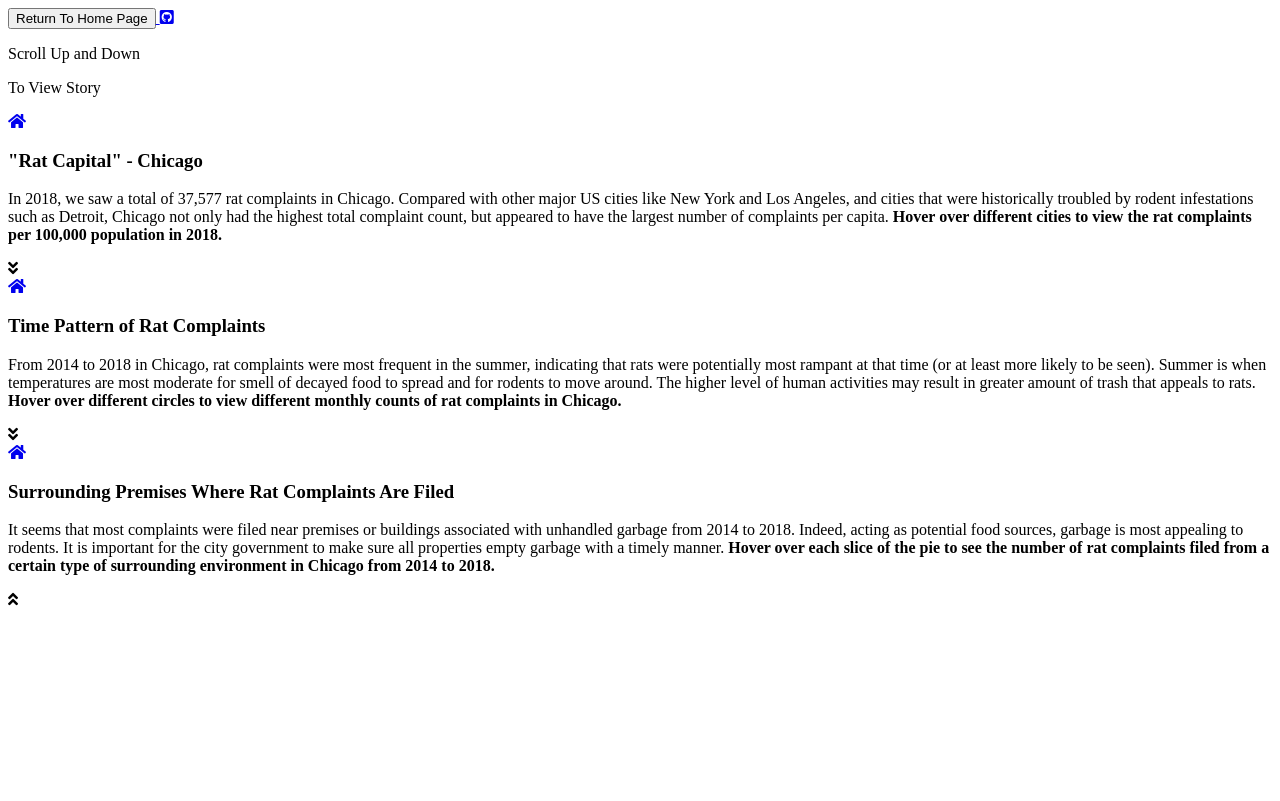
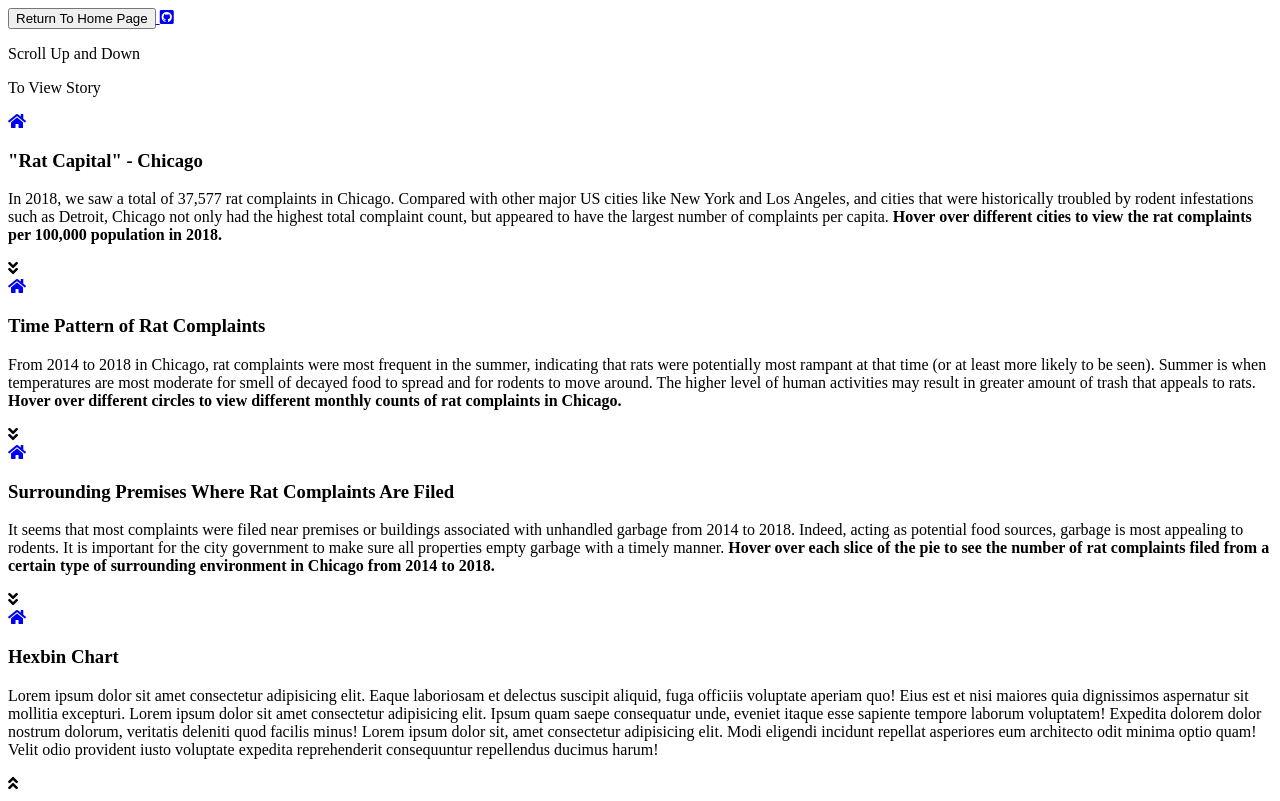
Before and after one commit to heguanelvis/Chicago-Rats-Be-Gone-Storytelling, a website: page src/index.html in a window 1280 px wide. Drawn offline with Linux system fonts and the light colour scheme.

Commit message:
added new slide to construct hexbin chart

```diff
--- a/src/css/style.scss
+++ b/src/css/style.scss
@@ -303,6 +303,29 @@ html, body {
         };
     };
 
+    &:nth-of-type(5) {
+        background: $slide-bg-color;
+        @include mobile-sm {
+            height: 800px;
+        };
+        @include mobile-lg {
+            height: 900px;
+        };
+        @include ssm {
+            height: 100%;
+            min-height: 650px;
+        };
+        @include sm {
+            min-height: 600px;
+        };
+        @include xl {
+            min-height: 580px;
+        };
+        @include xxl {
+            min-height: 710px;
+        };
+    };
+
     .chart-source {
         fill: white;
         text-decoration: underline;
--- a/src/index.html
+++ b/src/index.html
@@ -6,7 +6,8 @@
     <meta name="viewport" content="width=device-width, initial-scale=1.0">
     <meta http-equiv="X-UA-Compatible" content="ie=edge">
     <link id="favicon" rel="shortcut icon" type="image/png" />
-    <link rel="stylesheet" href="https://use.fontawesome.com/releases/v5.7.2/css/all.css" integrity="sha384-fnmOCqbTlWIlj8LyTjo7mOUStjsKC4pOpQbqyi7RrhN7udi9RwhKkMHpvLbHG9Sr" crossorigin="anonymous">
+    <link rel="stylesheet" href="https://use.fontawesome.com/releases/v5.7.2/css/all.css"
+        integrity="sha384-fnmOCqbTlWIlj8LyTjo7mOUStjsKC4pOpQbqyi7RrhN7udi9RwhKkMHpvLbHG9Sr" crossorigin="anonymous">
     <title>Chicago Rats Be Gone D3</title>
 </head>
 
@@ -17,7 +18,8 @@
                 <a href="https://data-driven-dorks.github.io/Chicago-Rats-Be-Gone-Homepage/index.html">
                     <button type="button" class="story-return-btn">Return To Home Page</button>
                 </a>
-                <a class="repo-link text-center" href="https://github.com/data-driven-dorks/Chicago-Rats-Be-Gone-Storytelling">
+                <a class="repo-link text-center"
+                    href="https://github.com/data-driven-dorks/Chicago-Rats-Be-Gone-Storytelling">
                     <i class="fab fa-github-square"></i>
                 </a>
                 <div class="instruction-text text-center">
@@ -29,16 +31,21 @@
             </div>
         </div>
         <div class="row story-section us-map d-flex justify-content-center align-items-center">
-            <div class="homepage-icon"><a href="https://data-driven-dorks.github.io/Chicago-Rats-Be-Gone-Homepage/index.html"><i class="fas fa-home"></i></a></div>
+            <div class="homepage-icon"><a
+                    href="https://data-driven-dorks.github.io/Chicago-Rats-Be-Gone-Homepage/index.html"><i
+                        class="fas fa-home"></i></a></div>
             <div class="col-12 col-sm-5 col-md-4 col-xl-4 text-center">
                 <!-- Description -->
                 <h3>"Rat Capital" - Chicago</h3>
                 <p>
-                    In 2018, we saw a total of 37,577 rat complaints in Chicago. Compared with other major US cities like New York and Los
-                    Angeles, and cities that were historically troubled by rodent infestations such as Detroit, Chicago not only had the
+                    In 2018, we saw a total of 37,577 rat complaints in Chicago. Compared with other major US cities
+                    like New York and Los
+                    Angeles, and cities that were historically troubled by rodent infestations such as Detroit, Chicago
+                    not only had the
                     highest total complaint count, but appeared to have the largest number of complaints per capita.
-                    <strong class="em-graph-instruction">Hover over different cities to view the rat complaints per 100,000
-                    population in 2018.</strong>
+                    <strong class="em-graph-instruction">Hover over different cities to view the rat complaints per
+                        100,000
+                        population in 2018.</strong>
                 </p>
             </div>
             <div id="chart1" class="col-12 col-sm-7 col-md-8 col-xl-7 text-center">
@@ -49,16 +56,22 @@
             </div>
         </div>
         <div class="row story-section step d-flex justify-content-center align-items-center">
-            <div class="homepage-icon"><a href="https://data-driven-dorks.github.io/Chicago-Rats-Be-Gone-Homepage/index.html"><i class="fas fa-home"></i></a></div>
+            <div class="homepage-icon"><a
+                    href="https://data-driven-dorks.github.io/Chicago-Rats-Be-Gone-Homepage/index.html"><i
+                        class="fas fa-home"></i></a></div>
             <div class="col-12 col-sm-5 col-md-4 col-xl-4 text-center">
                 <!-- Description -->
                 <h3>Time Pattern of Rat Complaints</h3>
                 <p>
-                    From 2014 to 2018 in Chicago, rat complaints were most frequent in the summer, indicating that rats were
-                    potentially most rampant at that time (or at least more likely to be seen). Summer is when temperatures are most
-                    moderate for smell of decayed food to spread and for rodents to move around. The higher level of human activities
-                    may result in greater amount of trash that appeals to rats. <strong class="em-graph-instruction">Hover over different
-                    circles to view different monthly counts of rat complaints in Chicago.</strong>
+                    From 2014 to 2018 in Chicago, rat complaints were most frequent in the summer, indicating that rats
+                    were
+                    potentially most rampant at that time (or at least more likely to be seen). Summer is when
+                    temperatures are most
+                    moderate for smell of decayed food to spread and for rodents to move around. The higher level of
+                    human activities
+                    may result in greater amount of trash that appeals to rats. <strong
+                        class="em-graph-instruction">Hover over different
+                        circles to view different monthly counts of rat complaints in Chicago.</strong>
                 </p>
             </div>
             <div id="chart2" class="col-12 col-sm-7 col-md-8 col-xl-7 text-center">
@@ -69,19 +82,49 @@
             </div>
         </div>
         <div class="row story-section donut d-flex justify-content-center align-items-center">
-            <div class="homepage-icon"><a href="https://data-driven-dorks.github.io/Chicago-Rats-Be-Gone-Homepage/index.html"><i class="fas fa-home"></i></a></div>
+            <div class="homepage-icon"><a
+                    href="https://data-driven-dorks.github.io/Chicago-Rats-Be-Gone-Homepage/index.html"><i
+                        class="fas fa-home"></i></a></div>
             <div class="col-12 col-sm-5 col-md-4 col-xl-4 text-center">
                 <!-- Description -->
                 <h3>Surrounding Premises Where Rat Complaints Are Filed</h3>
                 <p>
-                    It seems that most complaints were filed near premises or buildings associated with unhandled garbage from 2014 to 2018.
-                    Indeed, acting as potential food sources, garbage is most appealing to rodents. It is important for the city government
-                    to make sure all properties empty garbage with a timely manner. <strong class="em-graph-instruction">Hover over each slice
-                    of the pie to see the number of rat complaints filed from a certain type of surrounding environment in Chicago from
-                    2014 to 2018.</strong>
+                    It seems that most complaints were filed near premises or buildings associated with unhandled
+                    garbage from 2014 to 2018.
+                    Indeed, acting as potential food sources, garbage is most appealing to rodents. It is important for
+                    the city government
+                    to make sure all properties empty garbage with a timely manner. <strong
+                        class="em-graph-instruction">Hover over each slice
+                        of the pie to see the number of rat complaints filed from a certain type of surrounding
+                        environment in Chicago from
+                        2014 to 2018.</strong>
                 </p>
             </div>
             <div id="chart3" class="col-12 col-sm-7 col-md-8 col-xl-7 text-center">
+                <!-- D3.js Chart Content -->
+            </div>
+            <div class="arrow-instruction text-center">
+                <i class="fas fa-angle-double-down bounce"></i>
+            </div>
+        </div>
+        <div class="row story-section hexbin d-flex justify-content-center align-items-center">
+            <div class="homepage-icon"><a
+                    href="https://data-driven-dorks.github.io/Chicago-Rats-Be-Gone-Homepage/index.html"><i
+                        class="fas fa-home"></i></a></div>
+            <div class="col-12 col-sm-5 col-md-4 col-xl-4 text-center">
+                <!-- Description -->
+                <h3>Hexbin Chart</h3>
+                <p>
+                    Lorem ipsum dolor sit amet consectetur adipisicing elit. Eaque laboriosam et delectus suscipit
+                    aliquid, fuga officiis voluptate aperiam quo! Eius est et nisi maiores quia dignissimos aspernatur
+                    sit mollitia excepturi. Lorem ipsum dolor sit amet consectetur adipisicing elit. Ipsum quam saepe
+                    consequatur unde, eveniet itaque esse sapiente tempore laborum voluptatem! Expedita dolorem dolor
+                    nostrum dolorum, veritatis deleniti quod facilis minus! Lorem ipsum dolor sit, amet consectetur
+                    adipisicing elit. Modi eligendi incidunt repellat asperiores eum architecto odit minima optio quam!
+                    Velit odio provident iusto voluptate expedita reprehenderit consequuntur repellendus ducimus harum!
+                </p>
+            </div>
+            <div id="chart4" class="col-12 col-sm-7 col-md-8 col-xl-7 text-center">
                 <!-- D3.js Chart Content -->
             </div>
             <div class="arrow-instruction text-center">
```
Also changed, not shown: src/js/index.js (+6 -2 lines), src/css/style.css, 1 other file.
